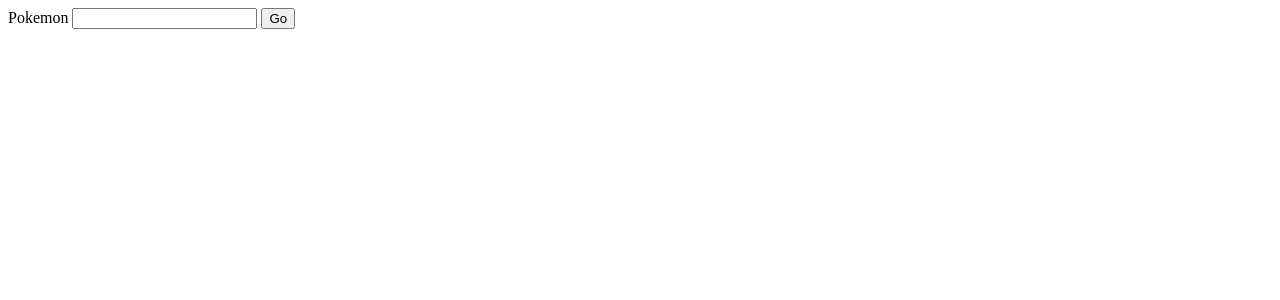
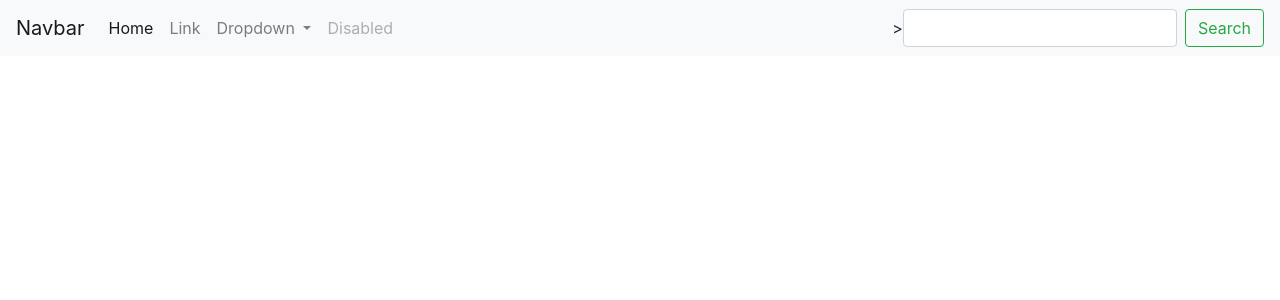
Before and after one commit to AlexTournant/jadex, a Flask app: page / in a window 1280 px wide. Shown: the top 300 px of the page. Run offline with Flask 3, Linux system fonts and the light colour scheme.

Commit message:
start home page

```diff
--- a/templates/form.html
+++ b/templates/form.html
@@ -1,15 +1,60 @@
-<!DOCTYPE html>
+<!doctype html>
 <html lang="en">
-<head>
-    <meta charset="UTF-8">
+  <head>
+    <!-- Required meta tags -->
+    <meta charset="utf-8">
+    <meta name="viewport" content="width=device-width, initial-scale=1, shrink-to-fit=no">
+
+    <!-- Bootstrap CSS -->
+    <link rel="stylesheet" href="https://cdn.jsdelivr.net/npm/bootstrap@4.3.1/dist/css/bootstrap.min.css" integrity="sha384-ggOyR0iXCbMQv3Xipma34MD+dH/1fQ784/j6cY/iJTQUOhcWr7x9JvoRxT2MZw1T" crossorigin="anonymous">
+
     <title>Accueil</title>
-</head>
-<body>
-<form method="POST" action="/">
+  </head>
+  <body>
+  <nav class="navbar navbar-expand-lg navbar-light bg-light">
+  <a class="navbar-brand" href="#">Navbar</a>
+  <button class="navbar-toggler" type="button" data-toggle="collapse" data-target="#navbarSupportedContent" aria-controls="navbarSupportedContent" aria-expanded="false" aria-label="Toggle navigation">
+    <span class="navbar-toggler-icon"></span>
+  </button>
+
+  <div class="collapse navbar-collapse" id="navbarSupportedContent">
+    <ul class="navbar-nav mr-auto">
+      <li class="nav-item active">
+        <a class="nav-link" href="#">Home <span class="sr-only">(current)</span></a>
+      </li>
+      <li class="nav-item">
+        <a class="nav-link" href="#">Link</a>
+      </li>
+      <li class="nav-item dropdown">
+        <a class="nav-link dropdown-toggle" href="#" id="navbarDropdown" role="button" data-toggle="dropdown" aria-haspopup="true" aria-expanded="false">
+          Dropdown
+        </a>
+        <div class="dropdown-menu" aria-labelledby="navbarDropdown">
+          <a class="dropdown-item" href="#">Action</a>
+          <a class="dropdown-item" href="#">Another action</a>
+          <div class="dropdown-divider"></div>
+          <a class="dropdown-item" href="#">Something else here</a>
+        </div>
+      </li>
+      <li class="nav-item">
+        <a class="nav-link disabled" href="#">Disabled</a>
+      </li>
+    </ul>
+      <form method="POST" action="/" class="form-inline my-2 my-lg-0">>
     {{ form.csrf_token }}
-    {{ form.pokemon.label }} {{ form.pokemon }}
-    <input type="submit" value="Go">
-</form>
+          {{ form.pokemon(class_="form-control mr-sm-2") }}
 
-</body>
+      <button class="btn btn-outline-success my-2 my-sm-0" type="submit">Search</button>
+    </form>
+
+  </div>
+</nav>
+
+
+    <!-- Optional JavaScript -->
+    <!-- jQuery first, then Popper.js, then Bootstrap JS -->
+    <script src="https://code.jquery.com/jquery-3.3.1.slim.min.js" integrity="sha384-q8i/X+965DzO0rT7abK41JStQIAqVgRVzpbzo5smXKp4YfRvH+8abtTE1Pi6jizo" crossorigin="anonymous"></script>
+    <script src="https://cdn.jsdelivr.net/npm/popper.js@1.14.7/dist/umd/popper.min.js" integrity="sha384-UO2eT0CpHqdSJQ6hJty5KVphtPhzWj9WO1clHTMGa3JDZwrnQq4sF86dIHNDz0W1" crossorigin="anonymous"></script>
+    <script src="https://cdn.jsdelivr.net/npm/bootstrap@4.3.1/dist/js/bootstrap.min.js" integrity="sha384-JjSmVgyd0p3pXB1rRibZUAYoIIy6OrQ6VrjIEaFf/nJGzIxFDsf4x0xIM+B07jRM" crossorigin="anonymous"></script>
+  </body>
 </html>
```
